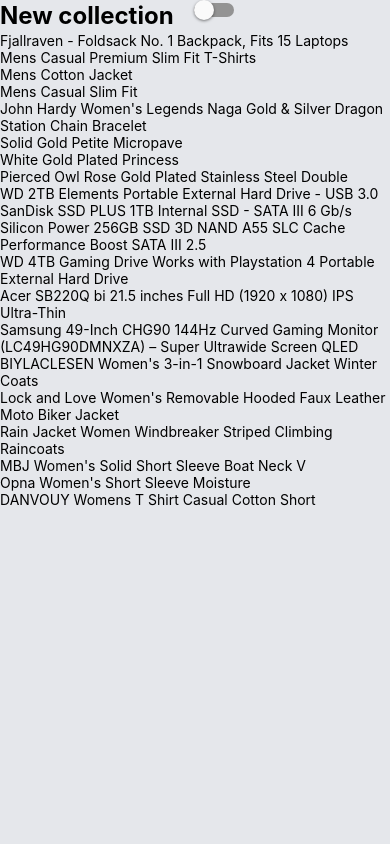
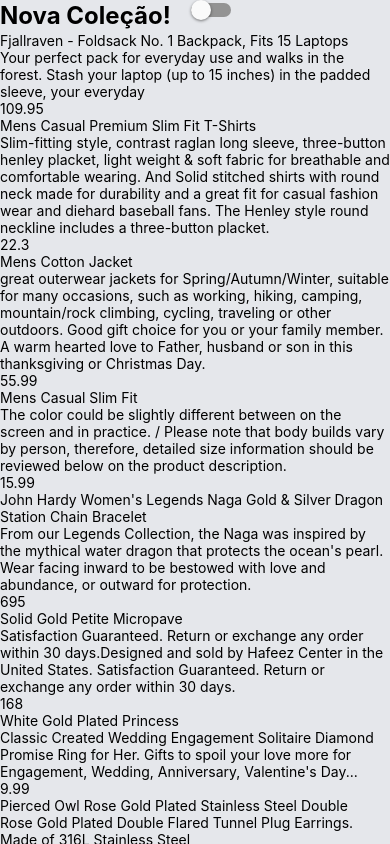
Before and after one commit to JosRafael/Ecommerce-React-Native, a React Native app: screen / in a window 390 px wide. Built offline with nearby package versions, Linux system fonts and the light colour scheme.

Commit message:
criando card dos produtos

```diff
--- a/App.js
+++ b/App.js
@@ -9,7 +9,7 @@
     <SafeAreaView className="flex-1 items-center justify-center bg-gray-200 dark:bg-black">
       <View className={"flex-row w-full gap-5"}>
         <Text className="dark:text-white text-2xl font-bold">
-          New collection
+          Nova Coleção!
         </Text>
         <Switch value={colorScheme === "dark"} onChange={toggleColorScheme} />
       </View>
--- /dev/null
+++ b/components/ProductCard.js
@@ -0,0 +1,29 @@
+import * as React from "react";
+import {
+  View,
+  Text,
+  TouchatableOpacity,
+  Image,
+  useState,
+  useColorScheme,
+} from "react-native";
+import { ColorScheme } from "nativewind";
+import { AntDesign } from "@expo/vector-icons";
+
+export default function ProductCard({
+  image,
+  category,
+  title,
+  price,
+  description,
+}) {
+  const [count, setCount] = React.useState(1);
+  const { ColorScheme } = useColorScheme;
+  return (
+    <View>
+      <Text>{title}</Text>
+      <Text>{description}</Text>
+      <Text>{price}</Text>
+    </View>
+  );
+}
--- a/components/ProductsLists.js
+++ b/components/ProductsLists.js
@@ -1,11 +1,12 @@
 import * as React from "react";
 import { FlatList, Text } from "react-native";
 import { products } from "../products";
+import ProductCard from "./ProductCard";
 
 export default function ProductsList() {
 
     return <FlatList data={products} keyExtractor={(product)=>product.id}
-    renderItem={({item}) => <Text>{item.title}</Text> }
+    renderItem={({item}) => <ProductCard{...item} />}
     />
 
 }
```
